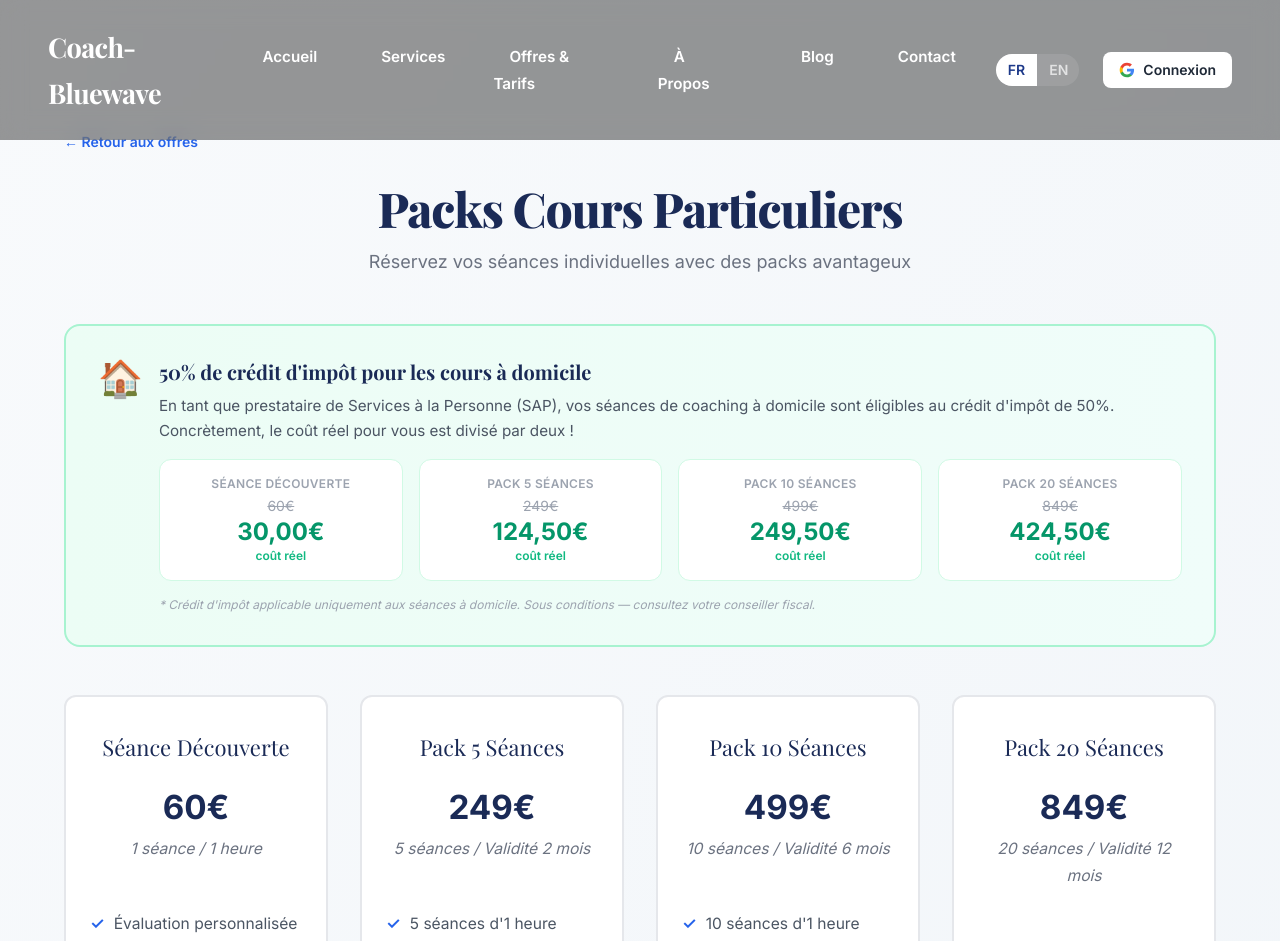
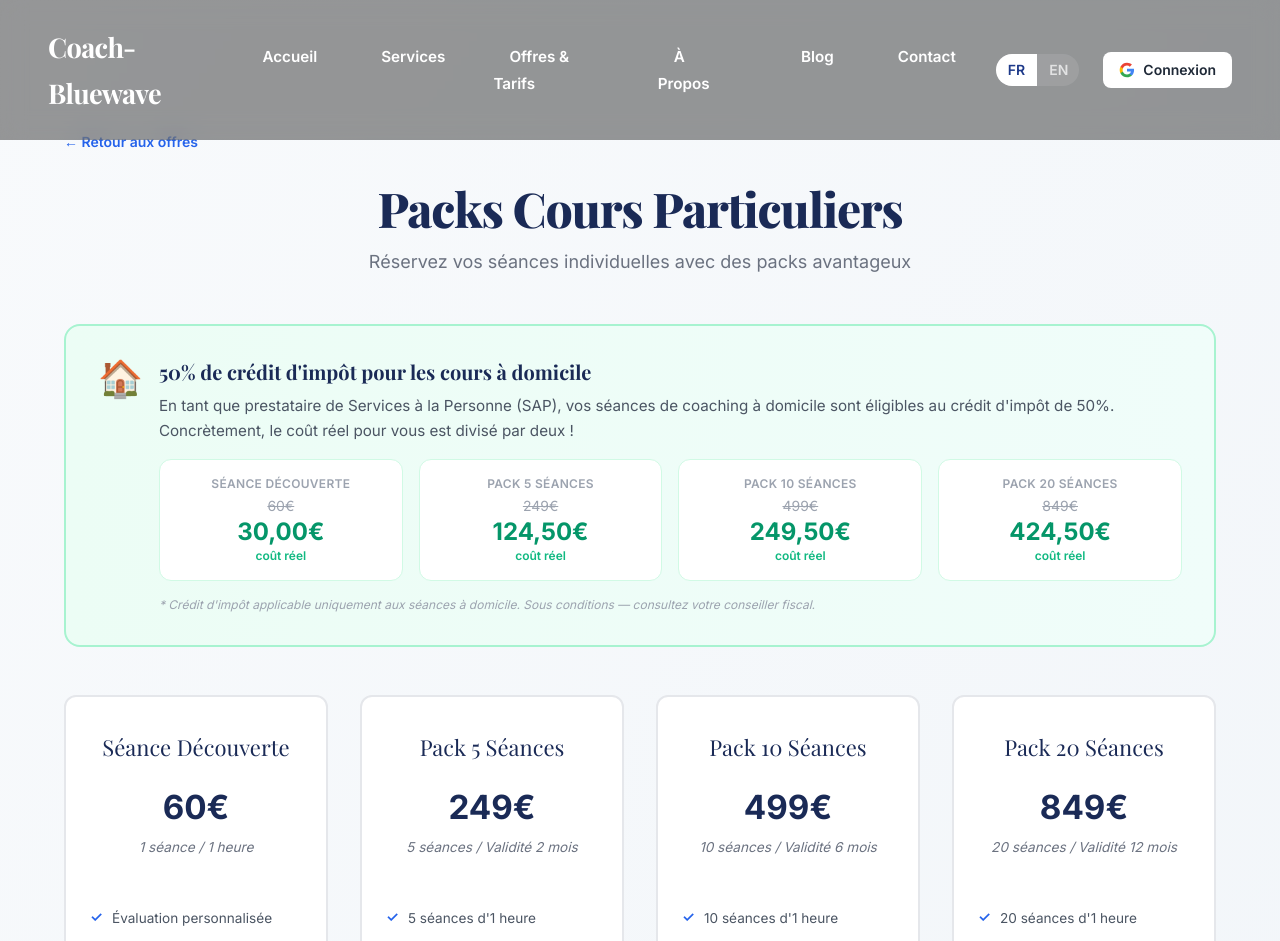
Before and after one commit to Unvodka/Coaching-and-Sport, a Next.js app: page /packs in a window 1280 px wide. Shown: the top 941 px of the page. Built offline with nearby package versions, Linux system fonts and the light colour scheme; no server answers.

Commit message:
Reduce card text content font size by 2px
Duration and feature list text reduced from 0.975rem to 0.85rem
for tighter card content on desktop.

Co-Authored-By: Claude Opus 4.6 <noreply@anthropic.com>

```diff
--- a/components/PricingCard.tsx
+++ b/components/PricingCard.tsx
@@ -29,14 +29,14 @@ export default function PricingCard({
       <div className="text-[2.075rem] font-bold text-heading my-3 leading-none max-[480px]:text-[1.675rem]">
         {price}
       </div>
-      <div className="text-gray-500 text-[0.975rem] mb-5 italic">{duration}</div>
+      <div className="text-gray-500 text-[0.85rem] mb-5 italic">{duration}</div>
       <ul className="list-none p-0 my-5 text-left flex-1">
         {features.map((feature) => (
           <li
             key={feature}
-            className="py-[0.5rem] text-gray-600 text-[0.975rem] flex items-start gap-[0.6rem]"
+            className="py-[0.5rem] text-gray-600 text-[0.85rem] flex items-start gap-[0.6rem]"
           >
-            <span className="text-brand-blue font-bold text-base shrink-0">✓</span>
+            <span className="text-brand-blue font-bold text-sm shrink-0">✓</span>
             {feature}
           </li>
         ))}
```
